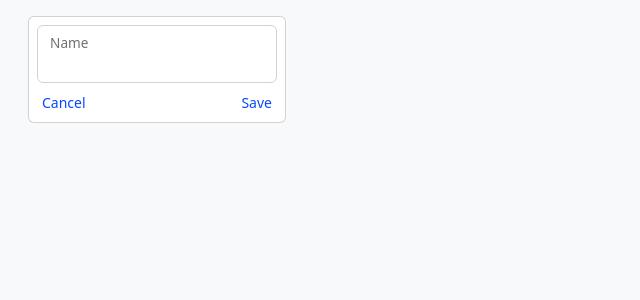
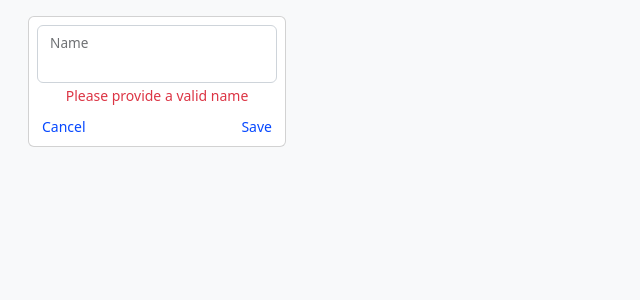
Before and after one commit to geoffreyodari/kanban_board, a React (Create React App) app: page / in a window 1280 px wide. Both pictures are taken after a click on the button "Add Column". Shown: the top 300 px of the page, without its empty margins (0-640 px from the left). Built offline with nearby package versions, Linux system fonts and the light colour scheme.

Commit message:
added code to prevent submiting blank names

```diff
--- a/src/components/AddColumnForm.jsx
+++ b/src/components/AddColumnForm.jsx
@@ -8,17 +8,18 @@ import { useState } from "react";
 
 function AddColumnForm(){
     const dispatch = useDispatch()
-    const [name,setName]= useState()
+    const [name,setName]= useState("")
 
     const addColumn=()=>{
-        dispatch(add({id:shortid.generate(),title:name}))
-        dispatch(hide())
+            dispatch(add({id:shortid.generate(),title:name}))
+            dispatch(hide())
     }
     return(
         <div className="card m-3 p-1 ">
-                <div className="form-floating m-1">
-                    <input type="text" className="form-control" id="floatingInput" onChange={e=>setName(e.target.value)}/>
+                <div className="text-center form-floating m-1">
+                    <input type="text" className="form-control" id="floatingInput" value={name} onChange={e=>setName(e.target.value)}/>
                     <label htmlFor="floatingInput">Name</label>
+                    {name.length===0?<small className="text-danger"> Please provide a valid name</small>:null}
                 </div>
                 <div>
                     <div className="row">
@@ -26,7 +27,7 @@ function AddColumnForm(){
                             <button className="btn btn-sm btn-kanban" type="button" onClick={()=>dispatch(hide())}>Cancel</button>
                         </div>
                         <div className="d-flex flex-row-reverse col-6">
-                            <button className="btn btn-sm btn-kanban" type="button" onClick={()=>addColumn()}>Save</button>
+                            <button className="btn btn-sm btn-kanban" type="button" onClick={()=>name.length>0?addColumn():null}>Save</button>
                         </div>
                     </div>
 
--- a/src/components/AddTaskForm.jsx
+++ b/src/components/AddTaskForm.jsx
@@ -6,10 +6,10 @@ import shortid from "shortid"
 
 
 function AddTaskForm(props){
-    const dispatch = useDispatch()
-    const [taskName,setTaskName] = useState()
+    const dispatch = useDispatch("")
+    const [taskName,setTaskName] = useState("")
     const save =()=>{
-        dispatch(addTask({...props,taskId:shortid.generate(),value:taskName}))
+            dispatch(addTask({...props,taskId:shortid.generate(),value:taskName}))
     }
 
     return(
@@ -17,6 +17,7 @@ function AddTaskForm(props){
             <div className="form-floating m-1">
                 <input type="text" class="form-control" id="floatingInput" onChange={e=>setTaskName(e.target.value)}/>
                 <label htmlFor="floatingInput">Name</label>
+                {taskName.length===0?<small className="text-danger"> Please provide a valid name</small>:null}
             </div>
             <div>
                 <div className="row">
@@ -24,7 +25,7 @@ function AddTaskForm(props){
                         <button className="btn btn-sm btn-kanban" type="button" onClick={()=>dispatch(hideAddTaskForm())}>Cancel</button>
                     </div>
                     <div className="d-flex flex-row-reverse col-6">
-                        <button className="btn btn-sm btn-kanban" type="button" onClick={()=>save()}>Save</button>
+                        <button className="btn btn-sm btn-kanban" type="button" onClick={()=>taskName.length>0?save():null}>Save</button>
                     </div>
                 </div>
             </div>
```
